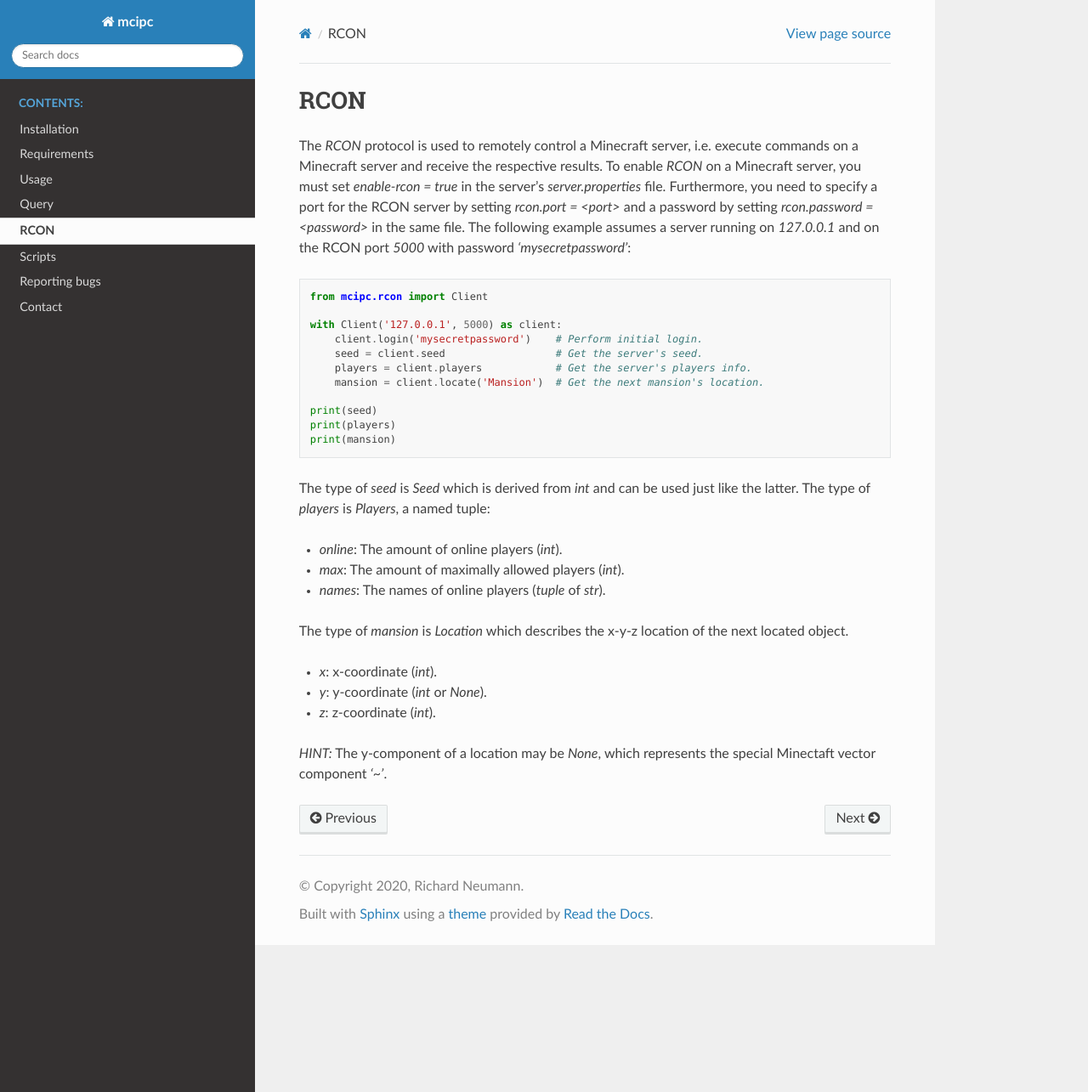
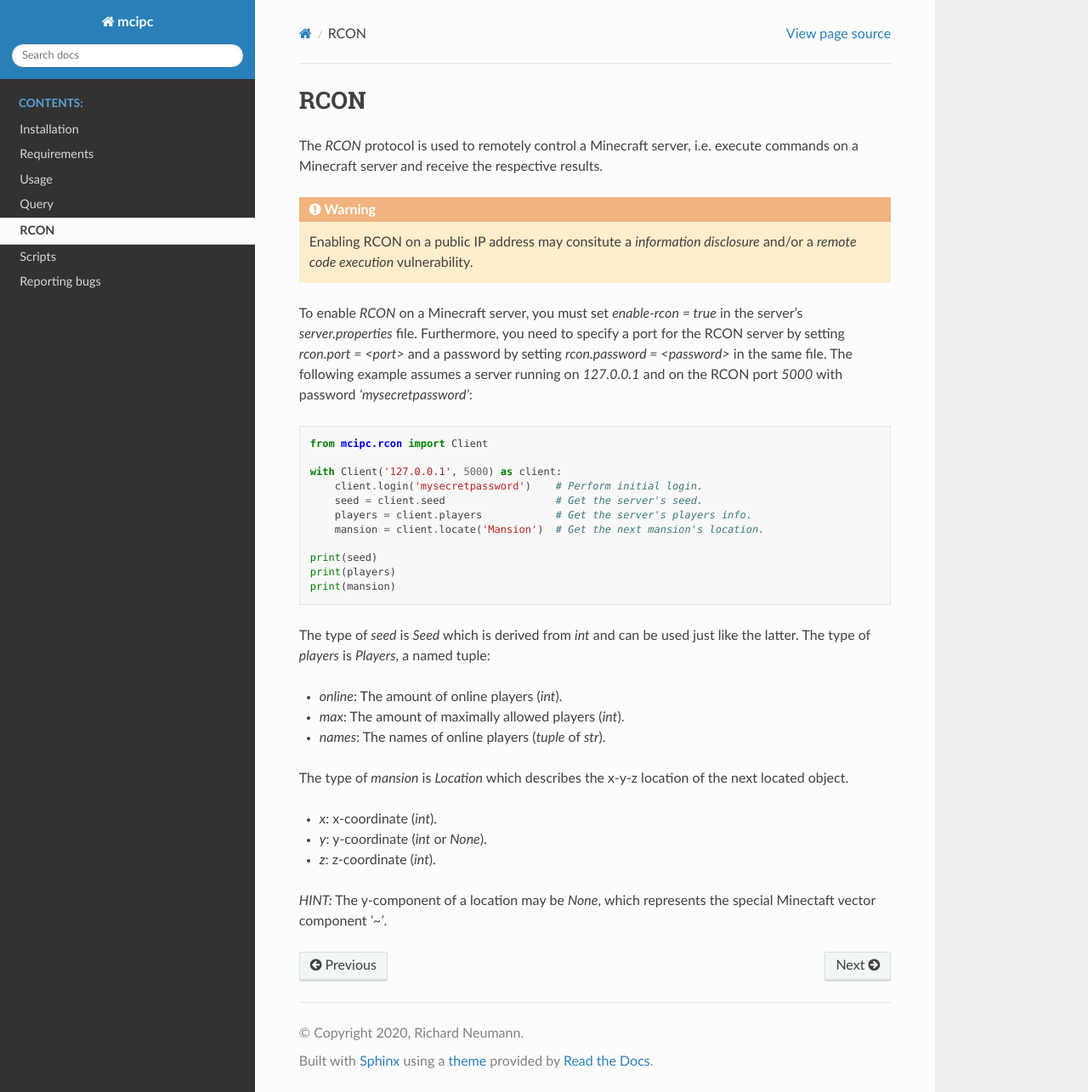
Before and after one commit to conqp/mcipc, a Sphinx documentation site: the page built from docs/source/rcon.rst, in a window 1280 px wide and 1285 px high. Shown: the whole window at 85% size. Built offline with Sphinx 7.4.7 and the Read the Docs theme 2.0.0, drawn with Linux system fonts in a browser that asks for light colours; pages that are not in the unit, such as notebooks, are missing from menus.

Commit message:
Added warnings and removed contact.

```diff
--- a/docs/source/contact.rst
+++ /dev/null
@@ -1,3 +0,0 @@
-Contact
-=======
-If you have trouble, please mail to <mail@richard-neumann.de>.
--- a/docs/source/index.rst
+++ b/docs/source/index.rst
@@ -16,7 +16,6 @@ There is also work on the Minecraft server protocol in progress, but you should
    scripts
    bugs
    license
-   contact
 
 
 Indices and tables
--- a/docs/source/query.rst
+++ b/docs/source/query.rst
@@ -3,6 +3,10 @@ Query
 
 The `Query` protcol is used to query a Minecraft server for server information.
 The Minecraft query protocol has two query modes: *basic stats* and *full stats*.
+
+.. warning::
+
+   Enabling Query on a public IP address may consitute a *information disclosure* vulnerability.
 
 Basic stats
 -----------
--- a/docs/source/rcon.rst
+++ b/docs/source/rcon.rst
@@ -3,6 +3,11 @@ RCON
 
 The `RCON` protocol is used to remotely control a Minecraft server, i.e. execute
 commands on a Minecraft server and receive the respective results.
+
+.. warning::
+
+   Enabling RCON on a public IP address may consitute a *information disclosure* and/or a *remote code execution* vulnerability.
+
 To enable `RCON` on a Minecraft server, you must set `enable-rcon = true` in the
 server's `server.properties` file.
 Furthermore, you need to specify a port for the RCON server by setting `rcon.port = <port>`
```
